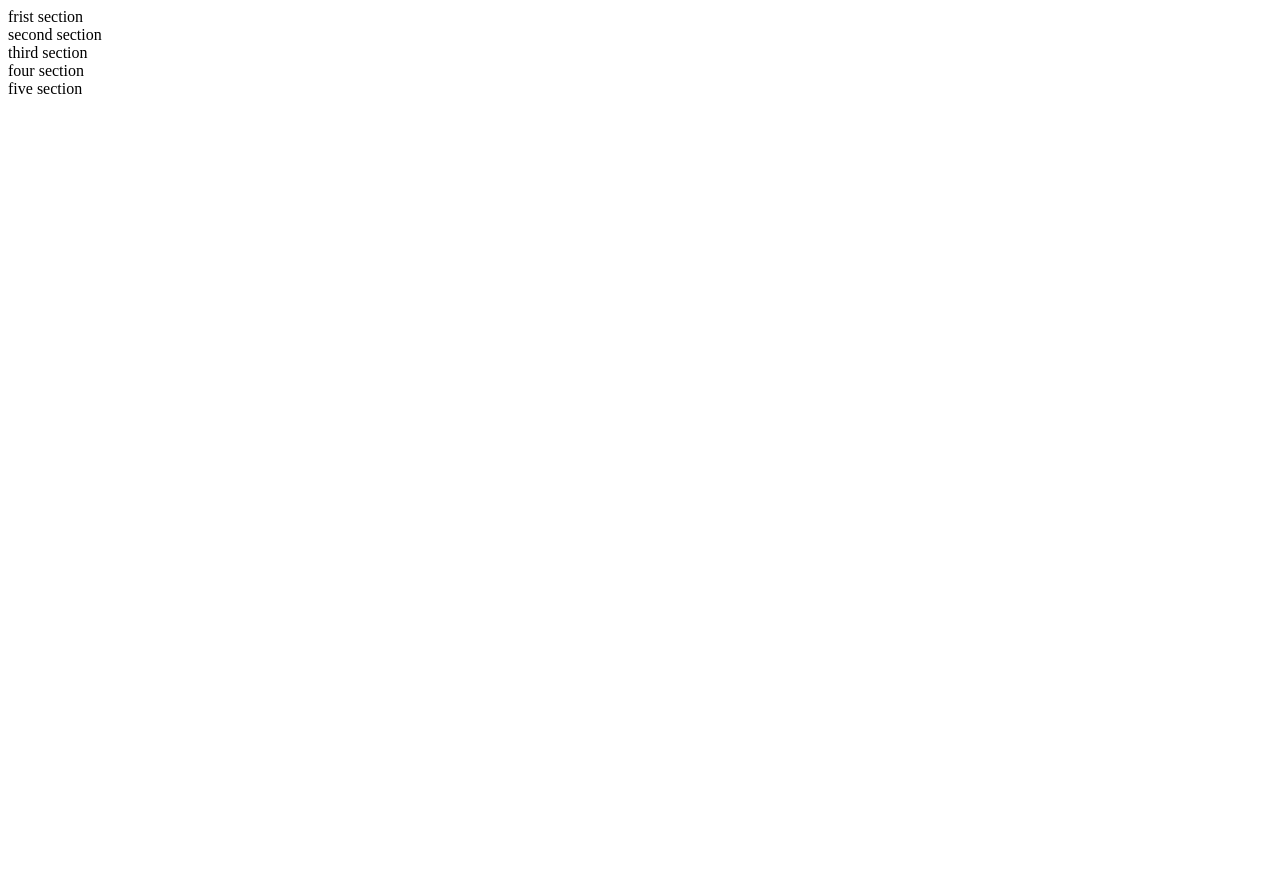
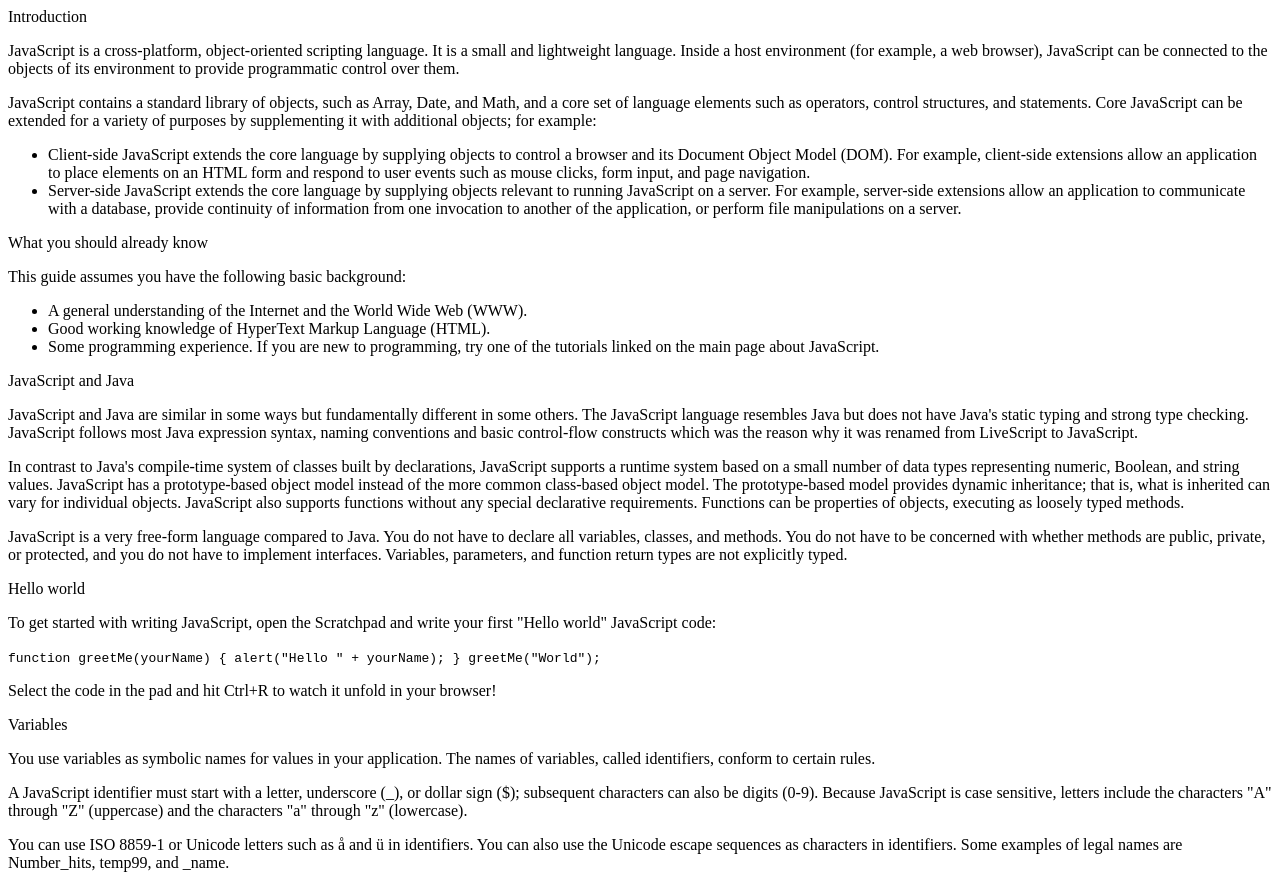
Before and after one commit to eroiyo/Microverse-Coding-Project-2, a plain HTML site: page index.html in a window 1280 px wide. Before the commit the page ends 800 px from the top, so only its background shows below. Drawn offline with Linux system fonts and the light colour scheme.

Commit message:
Updated html.

```diff
--- a/index.html
+++ b/index.html
@@ -11,11 +11,92 @@
   <script src="https://cdn.freecodecamp.org/testable-projects-fcc/v1/bundle.js"></script>
 
   <main id="main-doc">
-    <section class="main-section" id="1"><header>frist section</header></section>
-    <section class="main-section" id="2"><header>second section</header></section>
-    <section class="main-section" id="3"><header>third section</header></section>
-    <section class="main-section" id="4"><header>four section</header></section>
-    <section class="main-section" id="5"><header>five section</header></section>
+    <section class="main-section" id="Introduction">
+      <header>Introduction</header>
+      <p>JavaScript is a cross-platform, object-oriented scripting language. It is a small and lightweight language.
+        Inside a
+        host environment (for example, a web browser), JavaScript can be connected to the objects of its environment to
+        provide
+        programmatic control over them.</p>
+      <p>JavaScript contains a standard library of objects, such as Array, Date, and Math, and a core set of language
+        elements
+        such as operators, control structures, and statements. Core JavaScript can be extended for a variety of purposes
+        by
+        supplementing it with additional objects; for example:</p>
+      <ul>
+        <li>Client-side JavaScript extends the core language by supplying objects to control a browser and its Document
+          Object Model
+          (DOM). For example, client-side extensions allow an application to place elements on an HTML form and respond
+          to user
+          events such as mouse clicks, form input, and page navigation.</li>
+        <li>Server-side JavaScript extends the core language by supplying objects relevant to running JavaScript on a
+          server. For
+          example, server-side extensions allow an application to communicate with a database, provide continuity of
+          information
+          from one invocation to another of the application, or perform file manipulations on a server.</li>
+      </ul>
+    </section>
+    <section class="main-section" id="What_you_should_already_know">
+      <header>What you should already know</header>
+      <p>This guide assumes you have the following basic background:</p>
+      <ul>
+        <li>A general understanding of the Internet and the World Wide Web (WWW).</li>
+        <li>Good working knowledge of HyperText Markup Language (HTML).</li>
+        <li>Some programming experience. If you are new to programming, try one of the tutorials linked on the main page
+          about
+          JavaScript.</li>
+      </ul>
+    </section>
+    <section class="main-section" id="JavaScript_and_Java">
+      <header>JavaScript and Java</header>
+      <p>JavaScript and Java are similar in some ways but fundamentally different in some others. The JavaScript
+        language
+        resembles Java but does not have Java's static typing and strong type checking. JavaScript follows most Java
+        expression
+        syntax, naming conventions and basic control-flow constructs which was the reason why it was renamed from
+        LiveScript to
+        JavaScript.</p>
+      <p>In contrast to Java's compile-time system of classes built by declarations, JavaScript supports a runtime
+        system based
+        on a small number of data types representing numeric, Boolean, and string values. JavaScript has a
+        prototype-based
+        object model instead of the more common class-based object model. The prototype-based model provides dynamic
+        inheritance; that is, what is inherited can vary for individual objects. JavaScript also supports functions
+        without any
+        special declarative requirements. Functions can be properties of objects, executing as loosely typed methods.
+      </p>
+      <p>JavaScript is a very free-form language compared to Java. You do not have to declare all variables, classes,
+        and
+        methods. You do not have to be concerned with whether methods are public, private, or protected, and you do not
+        have to
+        implement interfaces. Variables, parameters, and function return types are not explicitly typed.</p>
+    </section>
+    <section class="main-section" id="Hello_world">
+      <header>Hello world</header>
+      <p>To get started with writing JavaScript, open the Scratchpad and write your first "Hello world" JavaScript code:
+      </p>
+      <code>function greetMe(yourName) { alert("Hello " + yourName); }
+      greetMe("World");</code>
+      <code></code>
+      <code></code>
+      <code></code>
+      <code></code>
+      <p>Select the code in the pad and hit Ctrl+R to watch it unfold in your browser!</p>
+    </section>
+    <section class="main-section" id="Variables">
+      <header>Variables</header>
+      <p>You use variables as symbolic names for values in your application. The names of variables, called identifiers,
+        conform
+        to certain rules.</p>
+      <p>A JavaScript identifier must start with a letter, underscore (_), or dollar sign ($); subsequent characters can
+        also be
+        digits (0-9). Because JavaScript is case sensitive, letters include the characters "A" through "Z" (uppercase)
+        and the
+        characters "a" through "z" (lowercase).</p>
+      <p>You can use ISO 8859-1 or Unicode letters such as å and ü in identifiers. You can also use the Unicode escape
+        sequences
+        as characters in identifiers. Some examples of legal names are Number_hits, temp99, and _name.</p>
+    </section>
   </main>
 
   <!--
```
